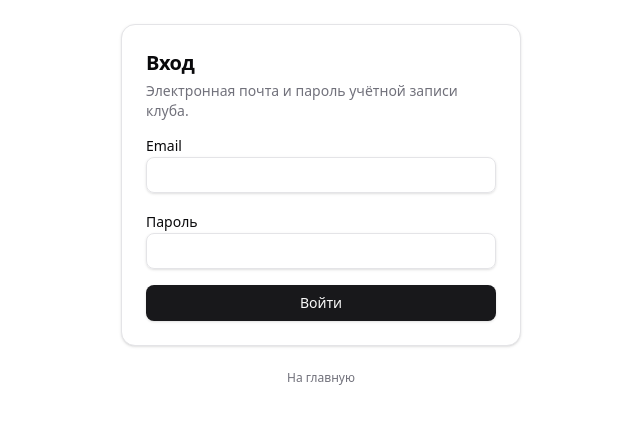
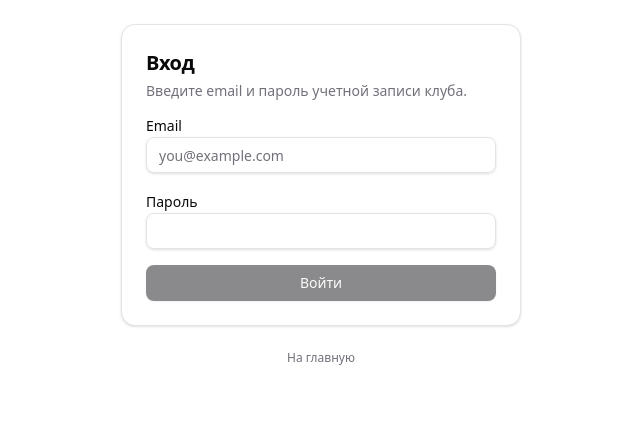
Before and after one commit to Username-is-not-avialable/storage_romantic_bot, a React (Vite) app in the folder web/: page /login in a window 1280 px wide. Shown: the top 424 px of the page, without its empty margins (319-959 px from the left). Built offline with nearby package versions, Linux system fonts and the light colour scheme; no server answers.

Commit message:
web: improve login form UX and validation

```diff
--- a/web/src/routes/LoginPage.tsx
+++ b/web/src/routes/LoginPage.tsx
@@ -1,4 +1,4 @@
-import { useState, type FormEvent } from "react";
+import { useMemo, useState, type FormEvent } from "react";
 import { Link, useLocation, useNavigate } from "react-router-dom";
 import { useQueryClient } from "@tanstack/react-query";
 
@@ -10,6 +10,8 @@ import { Card, CardContent, CardDescription, CardHeader, CardTitle } from "@/com
 import { Input } from "@/components/ui/input";
 import { Label } from "@/components/ui/label";
 import { useMe } from "@/auth/useMe";
+
+const MIN_PASSWORD_LEN = 8;
 
 export function LoginPage() {
   const navigate = useNavigate();
@@ -27,6 +29,10 @@ export function LoginPage() {
       ? (location.state as { from: string }).from
       : "/me";
 
+  const emailNormalized = useMemo(() => email.trim().toLowerCase(), [email]);
+  const passwordTooShort = password.length > 0 && password.length < MIN_PASSWORD_LEN;
+  const isSubmitDisabled = busy || emailNormalized.length === 0 || password.length < MIN_PASSWORD_LEN;
+
   if (!isPending && me) {
     return (
       <div className="mx-auto max-w-md space-y-4 p-6">
@@ -40,16 +46,20 @@ export function LoginPage() {
 
   async function onSubmit(e: FormEvent) {
     e.preventDefault();
+    if (isSubmitDisabled) {
+      return;
+    }
+
     setError(null);
     setBusy(true);
     try {
-      await login(email, password);
+      await login(emailNormalized, password);
       const user = await fetchMe();
       qc.setQueryData(ME_QUERY_KEY, user);
       navigate(redirectTo, { replace: true });
     } catch (err) {
       if (err instanceof ApiError) {
-        setError(err.message);
+        setError(err.status === 401 ? "Неверный email или пароль" : err.message);
       } else {
         setError("Не удалось выполнить вход");
       }
@@ -63,10 +73,10 @@ export function LoginPage() {
       <Card>
         <CardHeader>
           <CardTitle className="text-xl">Вход</CardTitle>
-          <CardDescription>Электронная почта и пароль учётной записи клуба.</CardDescription>
+          <CardDescription>Введите email и пароль учетной записи клуба.</CardDescription>
         </CardHeader>
         <CardContent>
-          <form onSubmit={(e) => void onSubmit(e)} className="space-y-4">
+          <form onSubmit={(e) => void onSubmit(e)} className="space-y-4" noValidate>
             <div className="space-y-2">
               <Label htmlFor="email">Email</Label>
               <Input
@@ -75,6 +85,7 @@ export function LoginPage() {
                 autoComplete="username"
                 value={email}
                 onChange={(e) => setEmail(e.target.value)}
+                placeholder="you@example.com"
                 required
               />
             </div>
@@ -86,11 +97,15 @@ export function LoginPage() {
                 autoComplete="current-password"
                 value={password}
                 onChange={(e) => setPassword(e.target.value)}
+                minLength={MIN_PASSWORD_LEN}
                 required
               />
+              {passwordTooShort ? (
+                <p className="text-xs text-muted-foreground">Минимум {MIN_PASSWORD_LEN} символов.</p>
+              ) : null}
             </div>
             {error ? <p className="text-destructive text-sm">{error}</p> : null}
-            <Button type="submit" className="w-full" disabled={busy}>
+            <Button type="submit" className="w-full" disabled={isSubmitDisabled}>
               {busy ? "Вход…" : "Войти"}
             </Button>
           </form>
```
